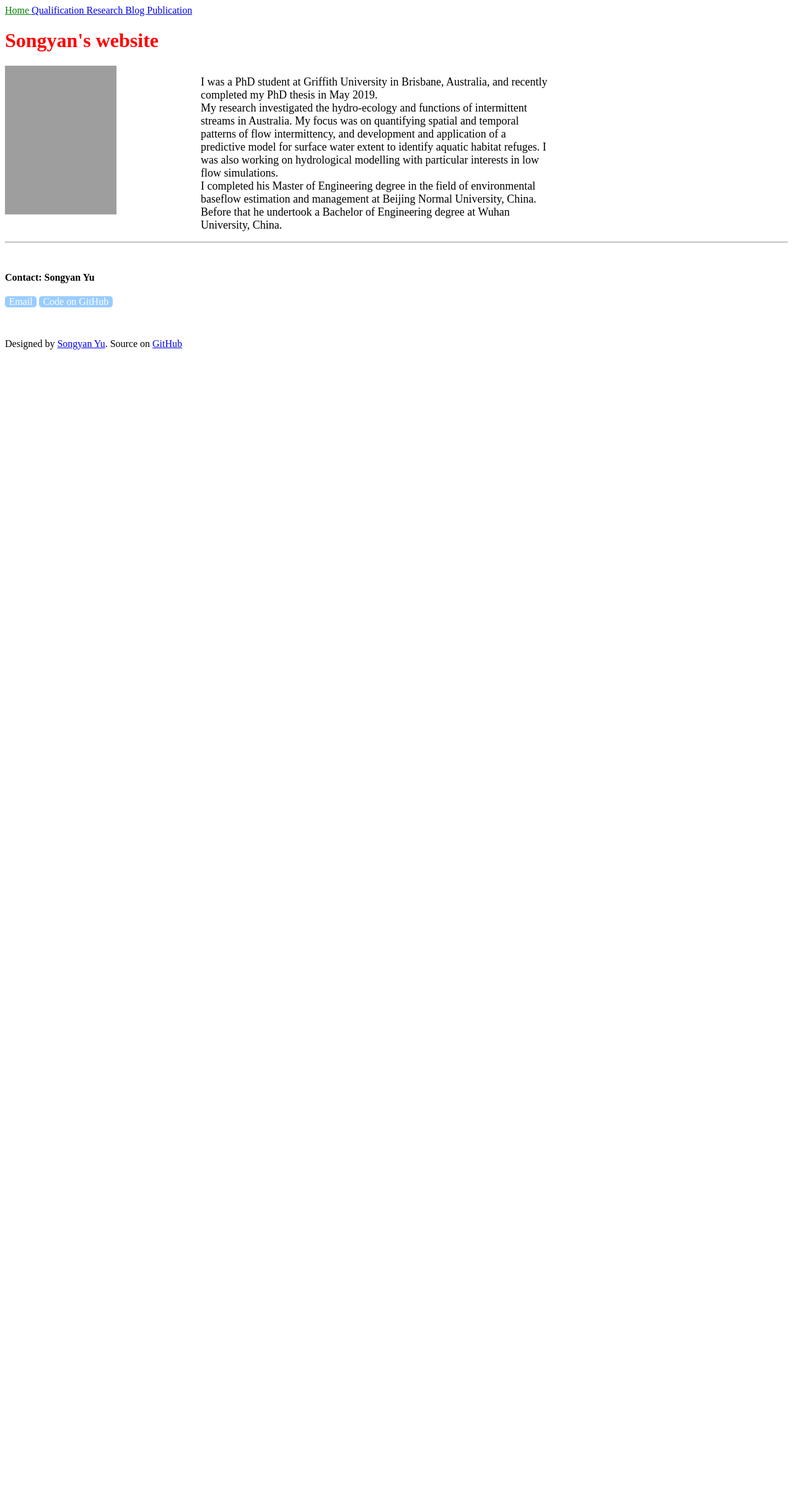
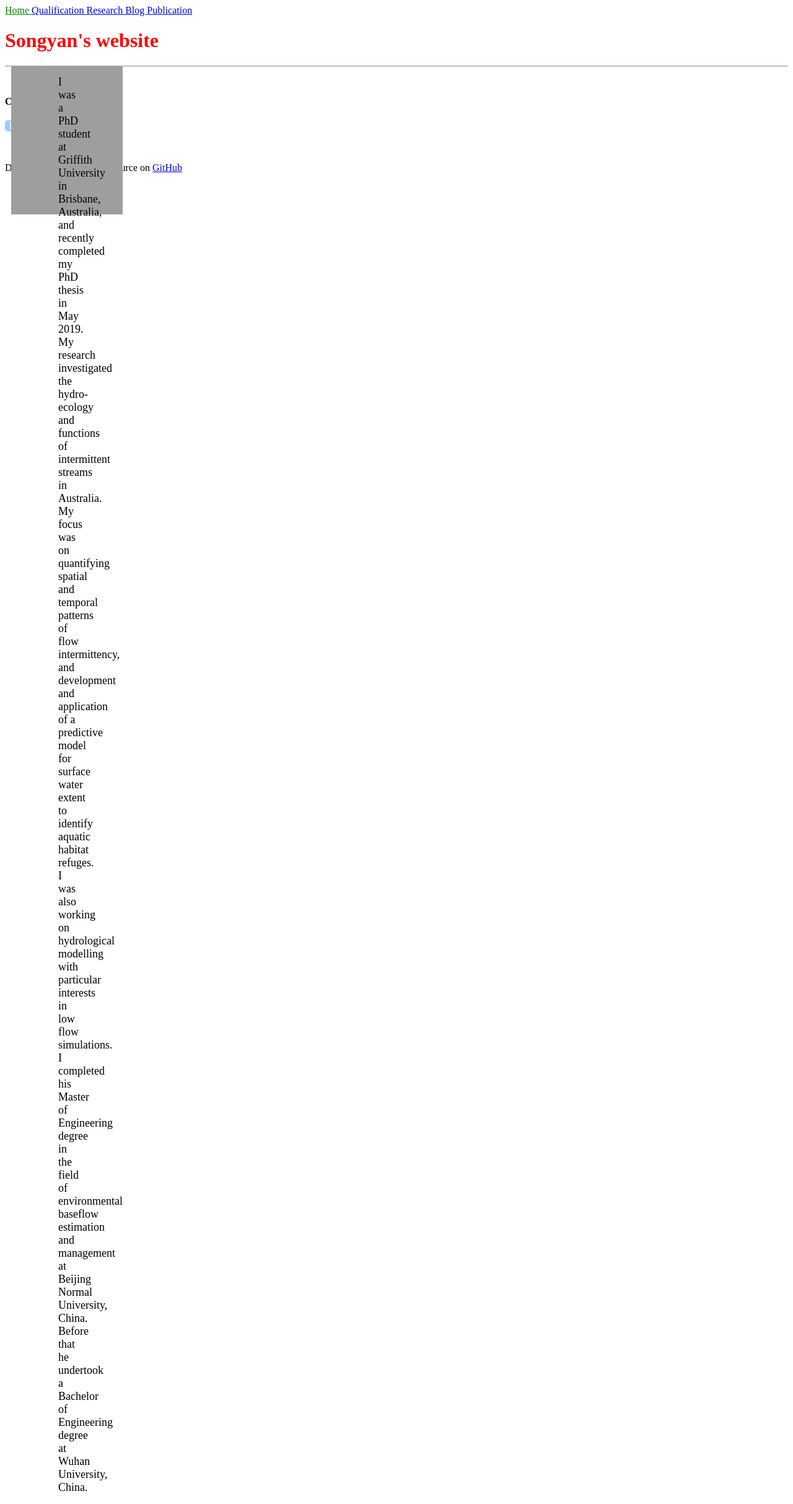
Before and after one commit to SongyanYu/SongyanYu.github.io, a Jekyll site: the page built from index.html, in a window 1280 px wide. Shown: the whole page at 62% size. Built offline with Jekyll 4.4.1, drawn with Linux system fonts in a browser that asks for light colours; before the commit the page ends 900 px from its top, so only the background shows below that; grey boxes are pictures that could not be loaded.

Commit message:
mess change need to be deleted

```diff
--- a/_includes/footer.html
+++ b/_includes/footer.html
@@ -1,5 +1,5 @@
 
-<div>
+<div calss=container>
 <hr>
 <br>
 <h4> Contact: Songyan Yu</h4>
--- a/_includes/header.html
+++ b/_includes/header.html
@@ -8,7 +8,8 @@
 
 <!-- Mobile Specific Metas
 -------------------------------- -->
-<meta name="viewpoint", content="width=device-width, initial-scale=1">
+<meta name="viewport" content="width=device-width, initial-scale=1">
+
 
 <!-- FONT
 -------------------------------- -->
--- a/assets/css/framework.css
+++ b/assets/css/framework.css
@@ -8,23 +8,33 @@
 }
 
 .container {
-  position: relative;
-  width: 100%;
-  max-width: 960px;
-  margin: 0 auto;
-  padding: 0 20px;
-  box-sizing: border-box; }
-
-.column {
-  float: left;
+position: absolute;
+max-width: 100%;
+min-width: 10%;
 }
 
+
 .left {
-  width: 25%;
+position: absolute;
+left: 10px;
+width: 100px;
 }
 
 .right {
-  width: 45%;
+position: absolute;
+right: 10px;
+width: 25%;
+}
+
+.middle {
+margin-left: 120px;
+margin-right: 120px;
+border-left-width: 1px;
+border-right-width: 1px;
+border-top-width: 0px;
+border-bottom-width: 0px;
+border-style: solid;
+padding-top: opx;
 }
 
 a.button{
--- a/index.html
+++ b/index.html
@@ -4,13 +4,11 @@
 ---
 <h1 class="fancytitle">Songyan's website</h1>
 
-
-
-<div class="column">
-  <div class="column left">
+<div class="container">
+  <div class="left">
      <img src="images/profile pic.jpg" alt="portrait" width=180 height=240 />
 </div>
-  <div class="column right">
+  <div class="right">
      <p> <font size ="+1">
      I was a PhD student at Griffith University in Brisbane, Australia, and recently completed my PhD thesis in May 2019.<br>
      My research investigated the hydro-ecology and functions of intermittent streams in Australia.
```
